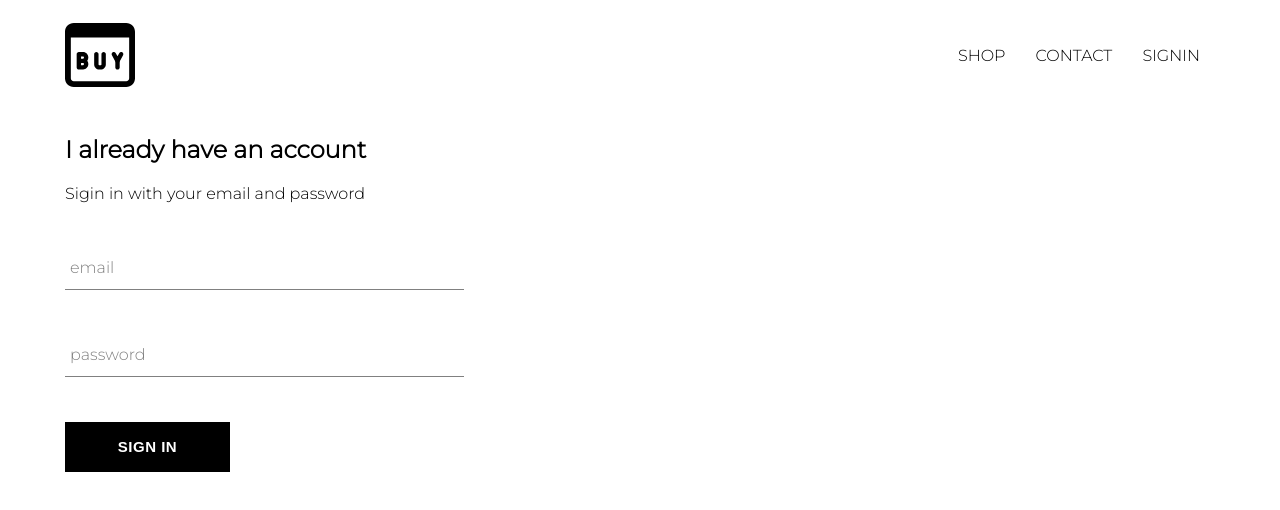
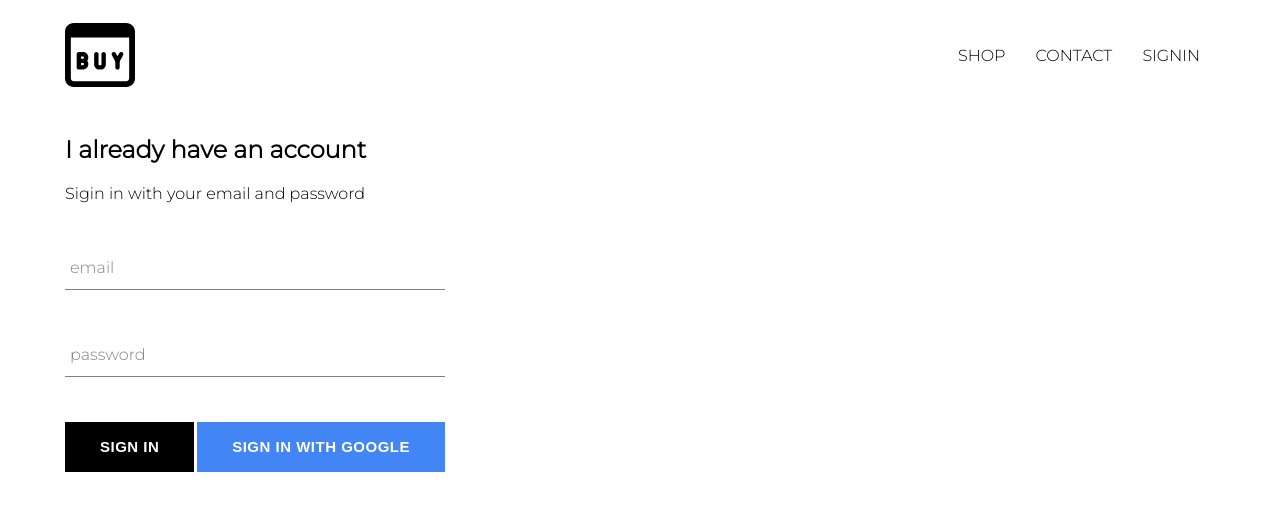
Before and after one commit to thomasl4012/project-react-firebase-graphql-redux, a React (Create React App) app: page /signin in a window 1280 px wide. Shown: the top 510 px of the page. Built offline with nearby package versions, Linux system fonts and the light colour scheme; no server answers.

Commit message:
added firebase auth

```diff
--- a/package.json
+++ b/package.json
@@ -6,6 +6,7 @@
     "@testing-library/jest-dom": "^5.11.4",
     "@testing-library/react": "^11.1.0",
     "@testing-library/user-event": "^12.1.10",
+    "firebase": "^8.2.10",
     "node-sass": "^5.0.0",
     "react": "^17.0.1",
     "react-dom": "^17.0.1",
--- a/src/App.css
+++ b/src/App.css
@@ -1,3 +1,6 @@
+* {
+  box-sizing: border-box;
+}
 body {
   font-family: "Montserrat", sans-serif;
   padding: 20px 65px;
--- a/src/App.js
+++ b/src/App.js
@@ -4,11 +4,28 @@
 import ShopPage from "./pages/homepage/shop/shop-page.component";
 import Header from "./components/header/header.component";
 import Login from "./pages/homepage/login/login.component";
+import { auth } from "./firebase/firebase.utils";
+import React, { Component } from "react";
 
-function App() {
+export default class App extends Component {
+  state = {
+    currentUser: null,
+  };
+  unsubscribeFromAuth = null;
+
+  componentDidMount() {
+    this.unsubscribeFromAuth = auth.onAuthStateChanged((user) => {
+      this.setState({ currentUser: user });
+    });
+  }
+
+  componentWillUnmount() {
+    this.unsubscribeFromAuth();
+  }
+  render() {
     return (
       <div className="App">
-      <Header />
+        <Header currentUser={this.state.currentUser} />
         <Switch>
           <Route exact path="/signin" component={Login} />
           <Route exact path="/" component={Homepage} />
@@ -17,5 +34,4 @@
       </div>
     );
   }
-
-export default App;
+}
--- a/src/components/button/button.component.jsx
+++ b/src/components/button/button.component.jsx
@@ -1,8 +1,11 @@
 import React from "react";
 import "./button.style.scss";
-const Button = ({ children, ...otherProps }) => {
+const Button = ({ children, isGoogleSignIn, ...otherProps }) => {
   return (
-    <button className="custom-button" {...otherProps}>
+    <button
+      className={`${isGoogleSignIn ? "google-sign-in" : ""} custom-button`}
+      {...otherProps}
+    >
       {children}
     </button>
   );
--- a/src/components/button/button.style.scss
+++ b/src/components/button/button.style.scss
@@ -1,5 +1,4 @@
 .custom-button {
-  min-width: 165px;
   width: auto;
   height: 50px;
   letter-spacing: 0.5px;
@@ -18,4 +17,14 @@
     color: black;
     border: 1px solid black;
   }
+
+  &.google-sign-in {
+    background-color: #4285f4;
+    color: #fff;
+
+    &:hover {
+      background-color: #357ae8;
+      border: none;
+    }
+  }
 }
--- a/src/components/header/header.component.jsx
+++ b/src/components/header/header.component.jsx
@@ -3,7 +3,8 @@
 import React from "react";
 import { Link } from "react-router-dom";
 import { ReactComponent as Logo } from "../../assets/online-store.svg";
-const Header = () => {
+import { auth } from "../../firebase/firebase.utils";
+const Header = ({ currentUser }) => {
   return (
     <div className="header">
       <Link className="logo-container" to="/">
@@ -16,9 +17,15 @@
         <Link className="option" to="/contact">
           CONTACT
         </Link>
-        <Link className="option" to="/signin">
-          SIGNIN
-        </Link>
+        {currentUser ? (
+          <div className="option" onClick={() => auth.signOut()}>
+            SIGN OUT
+          </div>
+        ) : (
+          <Link className="option" to="/signin">
+            SIGNIN
+          </Link>
+        )}
       </div>
     </div>
   );
--- a/src/components/header/header.style.scss
+++ b/src/components/header/header.style.scss
@@ -24,6 +24,7 @@
 
     .option {
       padding: 10px 15px;
+      cursor: pointer;
     }
   }
 }
--- a/src/components/signin/signin.component.jsx
+++ b/src/components/signin/signin.component.jsx
@@ -2,6 +2,8 @@
 import FormInput from "../form-input/form-input.component";
 import "./signin.style.scss";
 import Button from "../button/button.component";
+import { SignInWithGoogle } from "../../firebase/firebase.utils";
+
 export default class SignIn extends Component {
   state = {
     email: "",
@@ -42,10 +44,14 @@
             label="password"
             required
           />
-
-          <Button type="submit" value="submit form">
-            Sign in
-          </Button>
+          <div className="buttons">
+            <Button type="submit" value="submit form">
+              Sign in
+            </Button>
+            <Button onClick={SignInWithGoogle} isGoogleSignIn>
+              Sign in with Google
+            </Button>
+          </div>
         </form>
       </div>
     );
--- a/src/components/signin/signin.style.scss
+++ b/src/components/signin/signin.style.scss
@@ -1,5 +1,5 @@
 .sign-in {
-  width: 30vw;
+  width: 380px;
   display: flex;
   flex-direction: column;
 }
@@ -7,3 +7,8 @@
 .title {
   margin: 10px 10px;
 }
+
+.buttons {
+  display: flex;
+  justify-content: space-between;
+}
--- /dev/null
+++ b/src/firebase/firebase.utils.js
@@ -0,0 +1,25 @@
+import firebase from "firebase/app";
+import "firebase/firestore";
+import "firebase/auth";
+
+const config = {
+  apiKey: "AIzaSyCyshU_J71SLeHcYBrio0-iWIyKqx-0-GQ",
+  authDomain: "ecom-project-8c392.firebaseapp.com",
+  projectId: "ecom-project-8c392",
+  storageBucket: "ecom-project-8c392.appspot.com",
+  messagingSenderId: "464847519787",
+  appId: "1:464847519787:web:6f40b3c937f800dae02a6e",
+  measurementId: "G-6GR160WZYJ",
+};
+
+firebase.initializeApp(config);
+
+export const auth = firebase.auth();
+export const firestore = firebase.firestore();
+
+const provider = new firebase.auth.GoogleAuthProvider();
+provider.setCustomParameters({ prompt: "select_account" });
+
+export const SignInWithGoogle = () => auth.signInWithPopup(provider);
+
+export default firebase;
```
Also changed, not shown: 2 other files (tests, documents, lock files or other folders). Lines whose indentation alone changed are shown as unchanged.
